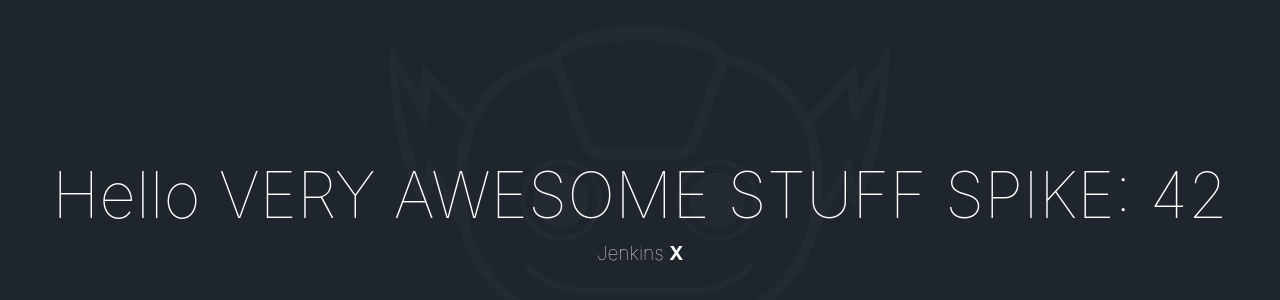
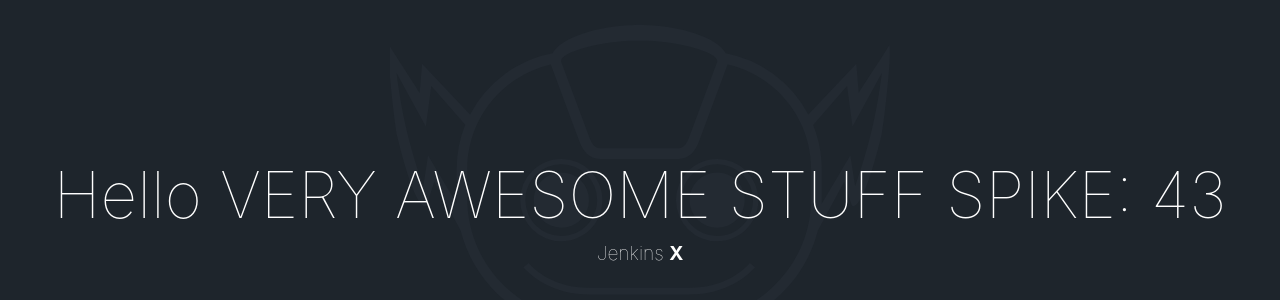
Before and after one commit to jstrachan/node-example, a website: page index.html in a window 1280 px wide. Shown: the part 44-344 px from the top of the page. Drawn offline with Linux system fonts and the light colour scheme.

Commit message:
Update index.html

```diff
--- a/index.html
+++ b/index.html
@@ -12,7 +12,7 @@
 <body>
 	<div class="cover">
 		<div class="feature">
-			<h1>Hello VERY AWESOME STUFF SPIKE: 42</h1>
+			<h1>Hello VERY AWESOME STUFF SPIKE: 43</h1>
 			<div class="brand">
 				Jenkins <strong>X</strong>
 			</div>
```
